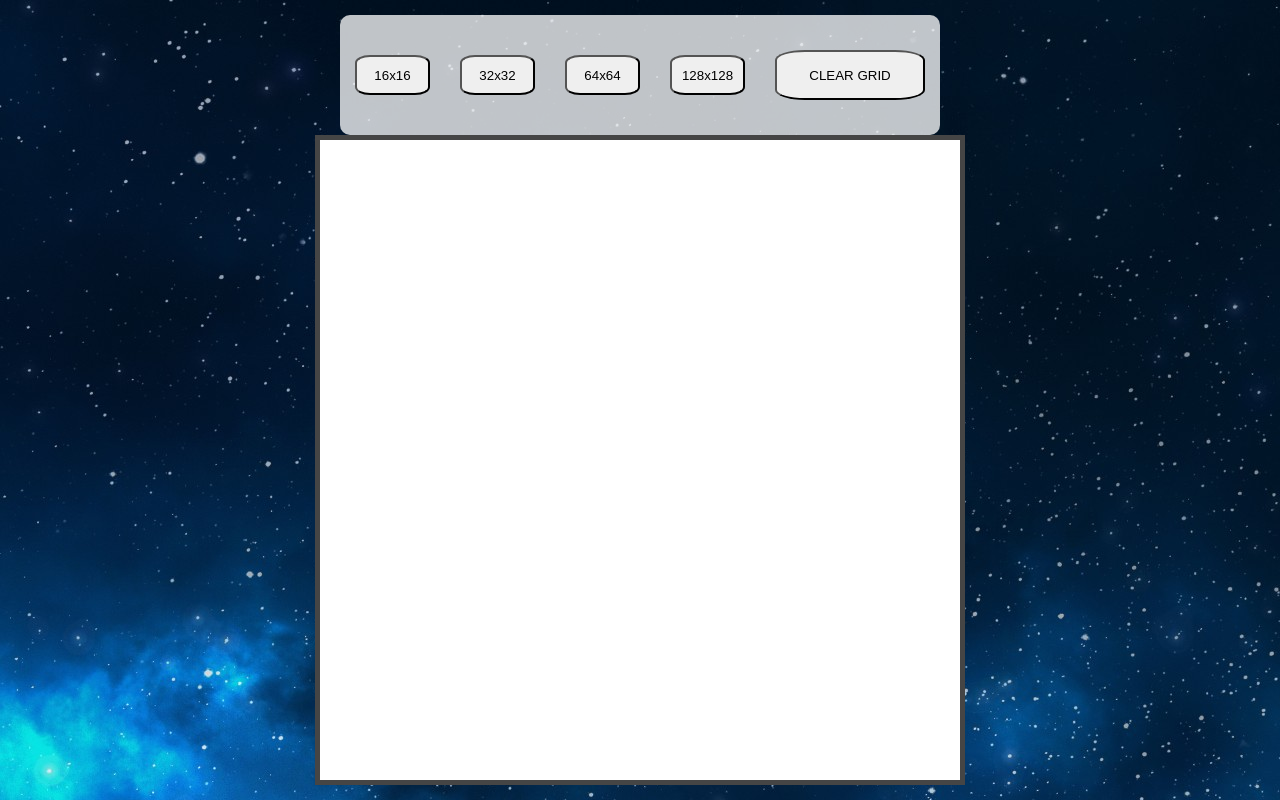
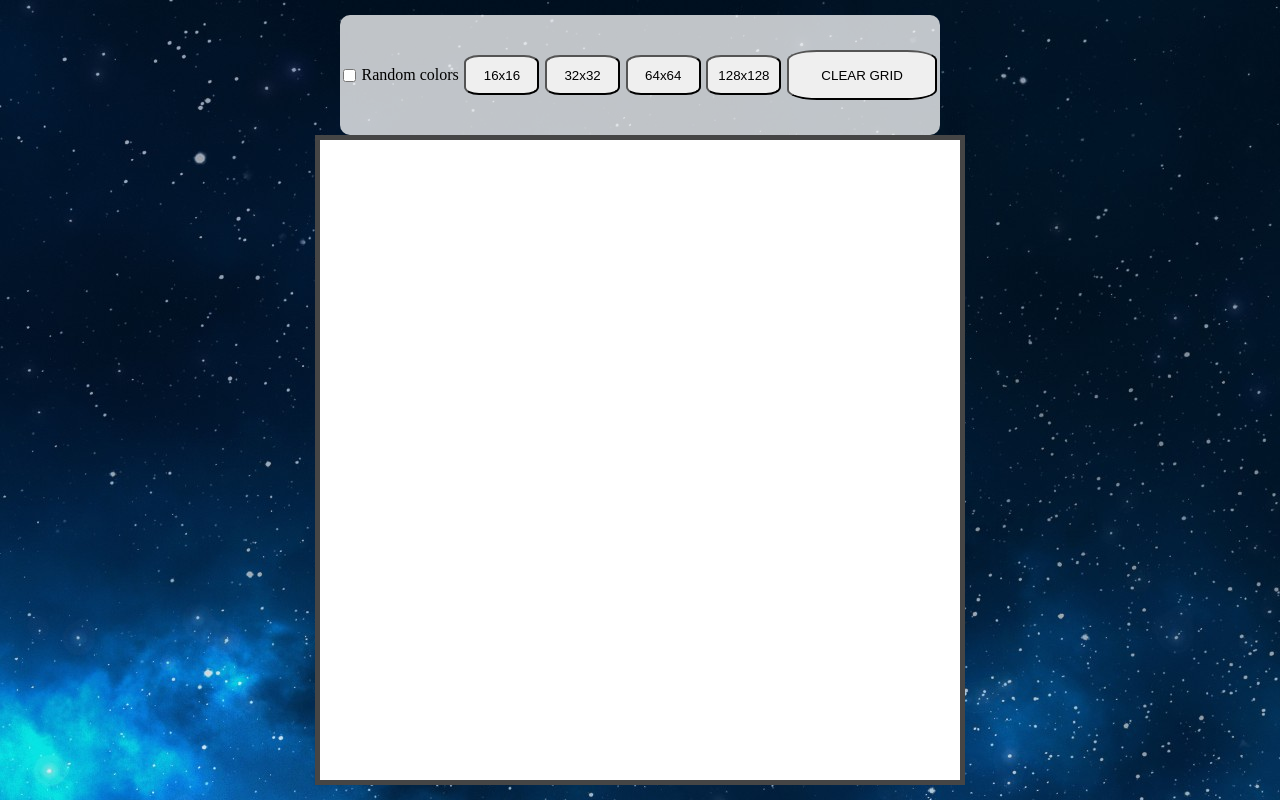
Before and after one commit to vitmonjo/etch-a-sketch, a plain HTML site: page index.html in a window 1280 px wide. Drawn offline with Linux system fonts and the light colour scheme.

Commit message:
Add Random Colors checkbox

```diff
--- a/index.html
+++ b/index.html
@@ -1,5 +1,6 @@
 <!DOCTYPE html>
 <html lang="en">
+
 <head>
     <meta charset="UTF-8">
     <meta http-equiv="X-UA-Compatible" content="IE=edge">
@@ -7,15 +8,19 @@
     <title>Project: Etch-a-Sketch</title>
     <script src="js-script.js" defer></script>
     <link rel="stylesheet" type="text/css" href="styles.css">
+    <link rel="icon" href="brush.png">
 </head>
+
 <body id="body">
     <div id="btnOrganizer">
-    <button id="by16btn">16x16</button>
-    <button id="by32btn">32x32</button>
-    <button id="by64btn">64x64</button>
-    <button id="by128btn">128x128</button>
-    <button id="clear">CLEAR GRID</button>
+        <input type="checkbox" class="random"><label for="">Random colors</label>
+        <button id="by16btn">16x16</button>
+        <button id="by32btn">32x32</button>
+        <button id="by64btn">64x64</button>
+        <button id="by128btn">128x128</button>
+        <button id="clear">CLEAR GRID</button>
     </div>
     <div id="container"></div>
 </body>
+
 </html>
```
